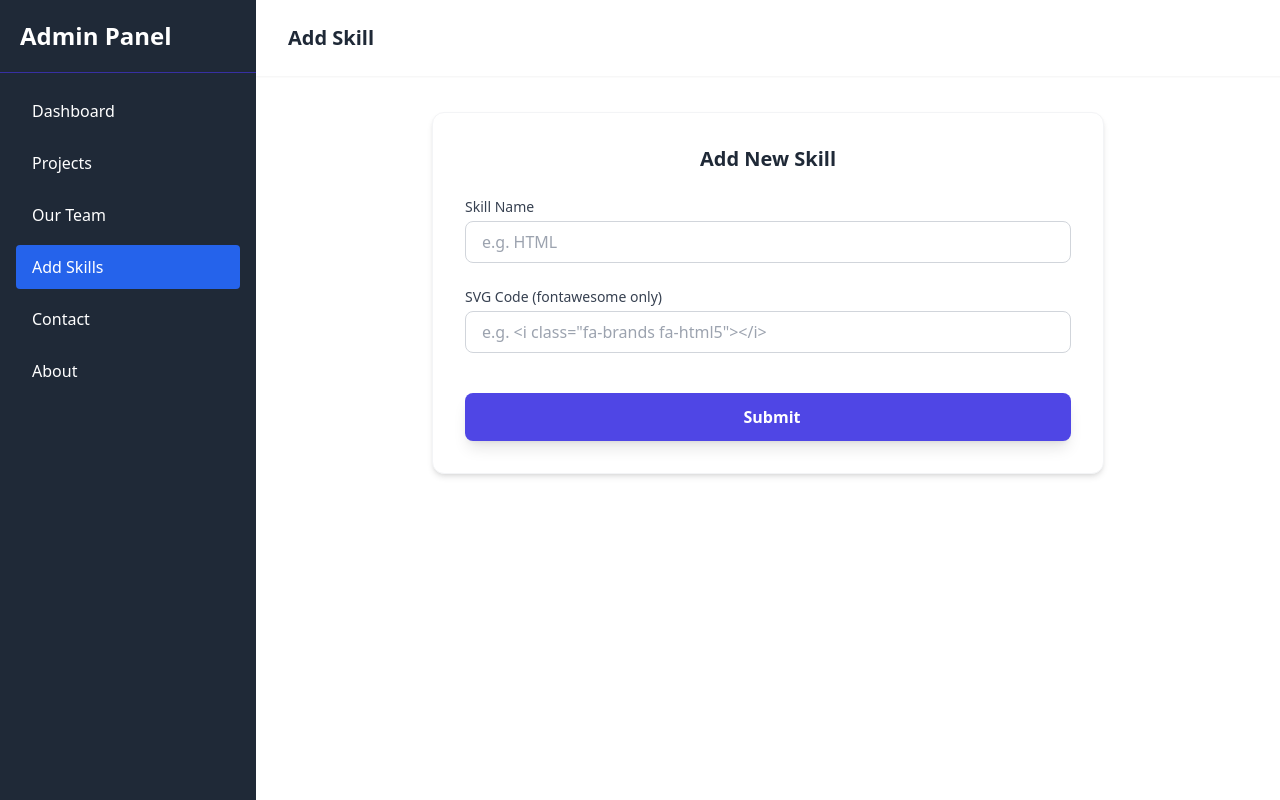
After one commit to naresh-kumar28/My-Portfolio, a Django app: page /admin/add-skill/ in a window 1280 px wide. The commit adds this page. Run offline with Django 5.2, Linux system fonts and the light colour scheme; some libraries are stand-ins or nearby versions.

Commit message:
almost done

```diff
--- a/website/portfolio/admin.py
+++ b/website/portfolio/admin.py
@@ -1,7 +1,8 @@
 from django.contrib import admin
-from .models import Project, Member, Contact
+from .models import Project, Member, Contact, Skill
 
 # Register your models here.
 admin.site.register(Project)
 admin.site.register(Member)
 admin.site.register(Contact)
+admin.site.register(Skill)
--- a/website/portfolio/urls.py
+++ b/website/portfolio/urls.py
@@ -15,4 +15,5 @@ urlpatterns = [
     path('admin/', adminDashboard, name='admin'),
     path('admin/project-add/', projectAdd, name='project-add'),
     path('admin/team-add/', teamAdd, name='team-add'),
+    path('admin/add-skill/', addSkill, name='add-skill'),
 ]+static(settings.MEDIA_URL, document_root = settings.MEDIA_ROOT)
--- a/website/portfolio/views.py
+++ b/website/portfolio/views.py
@@ -1,5 +1,5 @@
 from django.shortcuts import render,redirect
-from .models import Project, Member, Contact
+from .models import Project, Member, Contact, Skill
 
 
 # Create your views here.
@@ -16,7 +16,9 @@ def project(req):
 
 
 def about(req):
-    return render(req, 'about.html')
+    data = {}
+    data['skills'] = Skill.objects.all()
+    return render(req, 'about.html', data)
 
 def team(req):
     data = {}
@@ -53,7 +55,7 @@ def projectAdd(req):
         p.project_url = req.POST.get('project_url')
         p.github_url = req.POST.get('github_url')
         p.save()
-        return redirect('project')
+        return redirect('project-add')
 
     return render(req, 'admin/projectAdd.html')
 
@@ -69,6 +71,18 @@ def teamAdd(req):
         m.linkedin_url = req.POST.get('linkedin_url')
         m.github_url = req.POST.get('github_url')
         m.save()
-        return redirect('team')
+        return redirect('team-add')
 
     return render(req, 'admin/teamAdd.html')
+
+
+def addSkill(req):
+
+    if req.method=='POST':
+        s = Skill()
+        s.skill_name = req.POST.get('skill_name')
+        s.svg_code = req.POST.get('svg_code')
+        s.save()
+        return redirect('add-skill')
+
+    return render(req, 'admin/add-skills.html')
--- /dev/null
+++ b/website/templates/admin/add-skills.html
@@ -0,0 +1,46 @@
+{% extends 'admin/adminbase.html' %}
+
+{% block title %} Add Skill {% endblock %}
+
+{% block content %}
+
+<main class="flex-1 flex flex-col overflow-hidden">
+    <header class="fixed top-0 w-full bg-white shadow-sm px-8 py-6 flex justify-between items-center">
+        <h1 class="text-xl font-bold text-gray-800">Add Skill</h1>
+    </header>
+
+    <div class="flex-1 overflow-y-auto p-8 mt-20">
+        <div class="max-w-2xl mx-auto bg-white p-8 rounded-xl shadow-md border border-gray-100">
+
+            <h1 class="text-xl font-bold text-gray-800 text-center">Add New Skill </h1>
+
+            <form action="" method="post" enctype="multipart/form-data" class="space-y-6">
+                {% csrf_token %}
+
+
+                <div>
+                    <label class="block text-sm font-medium text-gray-700 mb-1">Skill Name</label>
+                    <input type="text" name="skill_name" required
+                        class="w-full px-4 py-2 border border-gray-300 rounded-lg focus:ring-2 focus:ring-indigo-500 focus:border-indigo-500 outline-none transition"
+                        placeholder="e.g. HTML">
+                </div>
+
+                <div>
+                    <label class="block text-sm font-medium text-gray-700 mb-1">SVG Code (fontawesome only)</label>
+                    <input type="text" name="svg_code" required
+                        class="w-full px-4 py-2 border border-gray-300 rounded-lg focus:ring-2 focus:ring-indigo-500 focus:border-indigo-500 outline-none transition"
+                        placeholder='e.g. <i class="fa-brands fa-html5"></i>'>
+                </div>
+
+                <div class="pt-4">
+                    <button type="submit"
+                        class="w-full bg-indigo-600 text-white font-bold py-3 px-4 rounded-lg hover:bg-indigo-700 shadow-lg transform active:scale-95 transition duration-150">
+                        <i class="fas fa-plus-circle mr-2"></i> Submit
+                    </button>
+                </div>
+            </form>
+        </div>
+    </div>
+</main>
+
+{% endblock %}
--- a/website/templates/admin/adminDashboard.html
+++ b/website/templates/admin/adminDashboard.html
@@ -7,7 +7,7 @@
     <!-- header -->
     <div class="flex justify-between w-full fixed top-0 bg-white items-center py-5 px-6 shadow-md">
         <div>
-            <p class="text-2xl font-bold">Portfolio</p>
+            <p class="text-2xl font-bold">Dashboard</p>
         </div>
 
     </div>
--- a/website/templates/admin/projectAdd.html
+++ b/website/templates/admin/projectAdd.html
@@ -7,11 +7,14 @@
 
 <main class="flex-1 flex flex-col overflow-hidden">
     <header class="fixed top-0 w-full bg-white shadow-sm px-8 py-6 flex justify-between items-center">
-        <h1 class="text-xl font-bold text-gray-800">Add New Project</h1>
+        <h1 class="text-xl font-bold text-gray-800">Project</h1>
     </header>
 
     <div class="flex-1 overflow-y-auto p-8 mt-20">
         <div class="max-w-2xl mx-auto bg-white p-8 rounded-xl shadow-md border border-gray-100">
+
+            <h1 class="text-xl font-bold text-gray-800 text-center">Insert New Project </h1>
+
             <form action="" method="post" enctype="multipart/form-data" class="space-y-6">
                 {% csrf_token %}
 
--- a/website/templates/admin/sidebar.html
+++ b/website/templates/admin/sidebar.html
@@ -4,11 +4,12 @@
     </div>
 
     <nav class="flex-1 p-4 space-y-2 overflow-y-auto">
-        <a href="{% url 'admin' %}" class="block py-2.5 px-4 rounded hover:bg-indigo-800 transition">Dashboard</a>
-        <a href="{% url 'project-add' %}" class="block py-2.5 px-4 rounded hover:bg-indigo-800 transition">Projects</a>
-        <a href="{% url 'team-add' %}" class="block py-2.5 px-4 rounded hover:bg-indigo-800 transition">Our Team</a>
+        <a href="{% url 'admin' %}" class="{% if request.path == '/admin/' %} bg-blue-600 {% else %} hover:bg-indigo-800 {% endif %} block py-2.5 px-4 rounded transition">Dashboard</a>
+        <a href="{% url 'project-add' %}" class="{% if request.path == '/admin/project-add/' %} bg-blue-600 {% else %} hover:bg-indigo-800 {% endif %} block py-2.5 px-4 rounded transition">Projects</a>
+        <a href="{% url 'team-add' %}" class="{% if request.path == '/admin/team-add/' %} bg-blue-600 {% else %} hover:bg-indigo-800 {% endif %} block py-2.5 px-4 rounded transition">Our Team</a>
+        <a href="{% url 'add-skill' %}" class="{% if request.path == '/admin/add-skill/' %} bg-blue-600 {% else %} hover:bg-indigo-800 {% endif %} block py-2.5 px-4 rounded transition">Add Skills</a>
         <a href="#" class="block py-2.5 px-4 rounded hover:bg-indigo-800 transition">Contact</a>
         <a href="#" class="block py-2.5 px-4 rounded hover:bg-indigo-800 transition">About</a>
-        <a href="#" class="block py-2.5 px-4 rounded hover:bg-indigo-800 transition">Support</a>
+
     </nav>
 </aside>
--- a/website/templates/admin/teamAdd.html
+++ b/website/templates/admin/teamAdd.html
@@ -6,11 +6,14 @@
 
 <main class="flex-1 flex flex-col overflow-hidden">
     <header class="fixed top-0 w-full bg-white shadow-sm px-8 py-6 flex justify-between items-center">
-        <h1 class="text-xl font-bold text-gray-800">Add New Team Member</h1>
+        <h1 class="text-xl font-bold text-gray-800">Our Team</h1>
     </header>
 
     <div class="flex-1 overflow-y-auto p-8 mt-20">
         <div class="max-w-2xl mx-auto bg-white p-8 rounded-xl shadow-md border border-gray-100">
+
+            <h1 class="text-xl font-bold text-gray-800 text-center">Add Team Member</h1>
+
             <form action="" method="post" enctype="multipart/form-data" class="space-y-6">
                 {% csrf_token %}
 
```
Also changed, not shown: website/portfolio/models.py (+8 -0 lines), website/templates/about.html (+5 -31 lines), website/db.sqlite3, website/portfolio/migrations/0002_skill.py (added).
